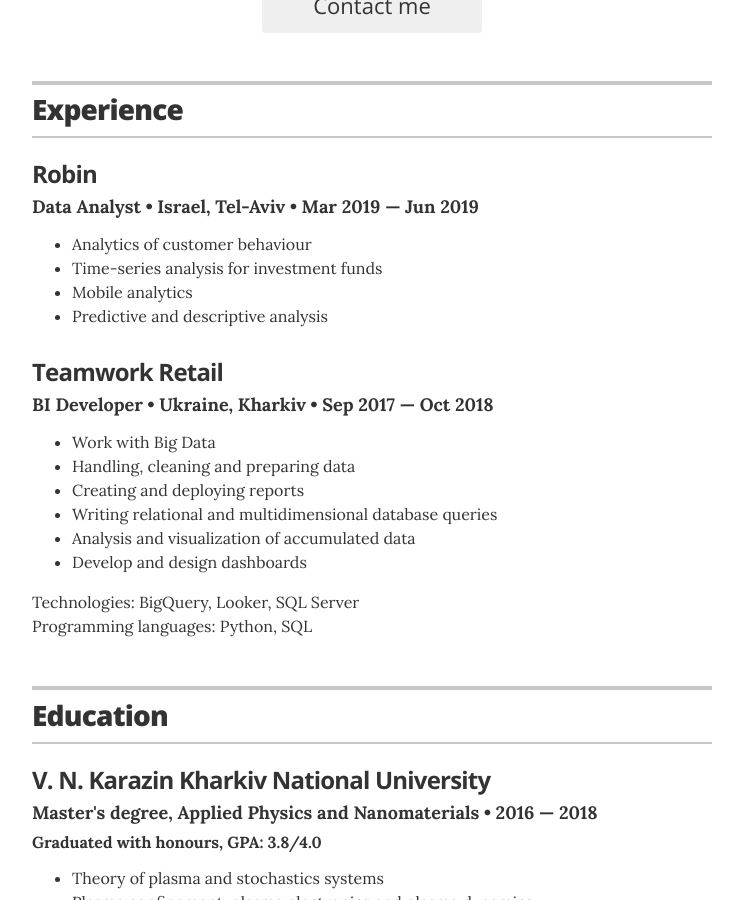
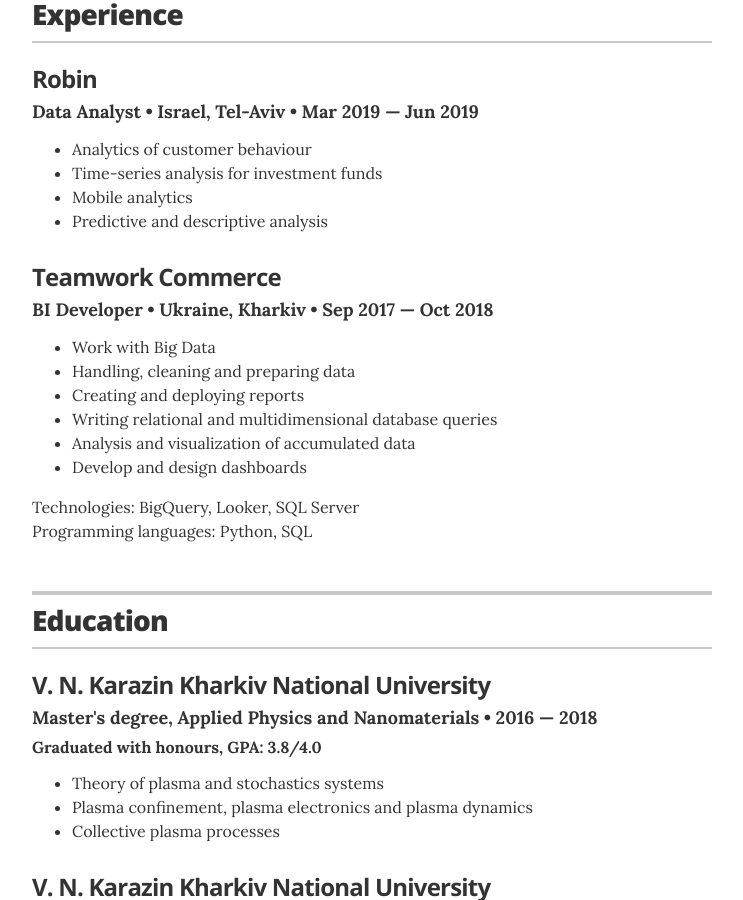
Before and after one commit to unidentified-user/resume, a Jekyll site: the page built from index.html, in a window 1280 px wide and 900 px high, scrolled down 480 px. Shown: the whole window, without its empty margins (268-1011 px from the left). Built offline with Jekyll 4.4.1, drawn with Linux system fonts in a browser that asks for light colours.

Commit message:
layout modified

```diff
--- a/_config.yml
+++ b/_config.yml
@@ -9,7 +9,7 @@
   style: compressed
 
 # Resume settings
-resume_avatar:                  "true"
+resume_avatar:                  "false"
 resume_name:                    "Maxim Shovkun"
 resume_title:                   "Data Analyst | Data Science Enthusiast"
 
--- a/_data/experience.yml
+++ b/_data/experience.yml
@@ -11,7 +11,7 @@
             </ul>
 
 
-- company: Teamwork Retail
+- company: Teamwork Commerce
   position: BI Developer
   location: Ukraine, Kharkiv
   duration: Sep 2017  &mdash; Oct 2018
```
